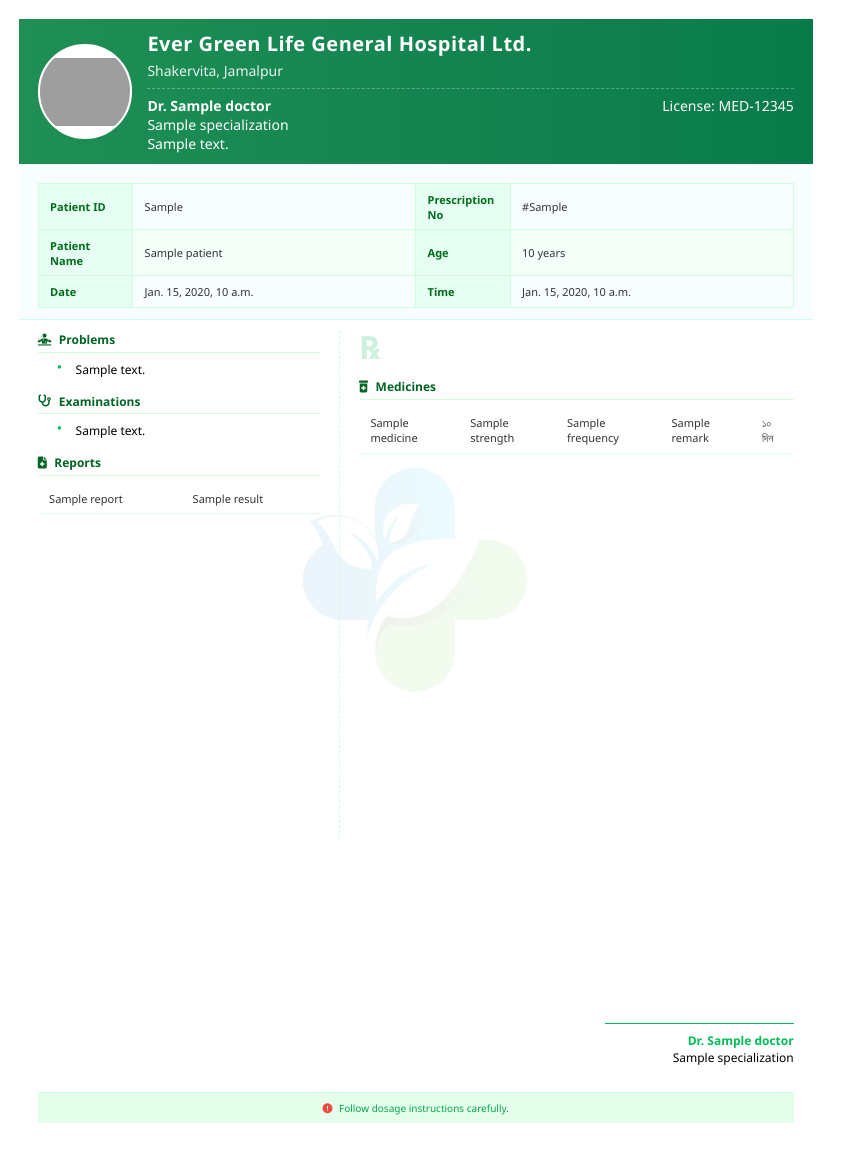
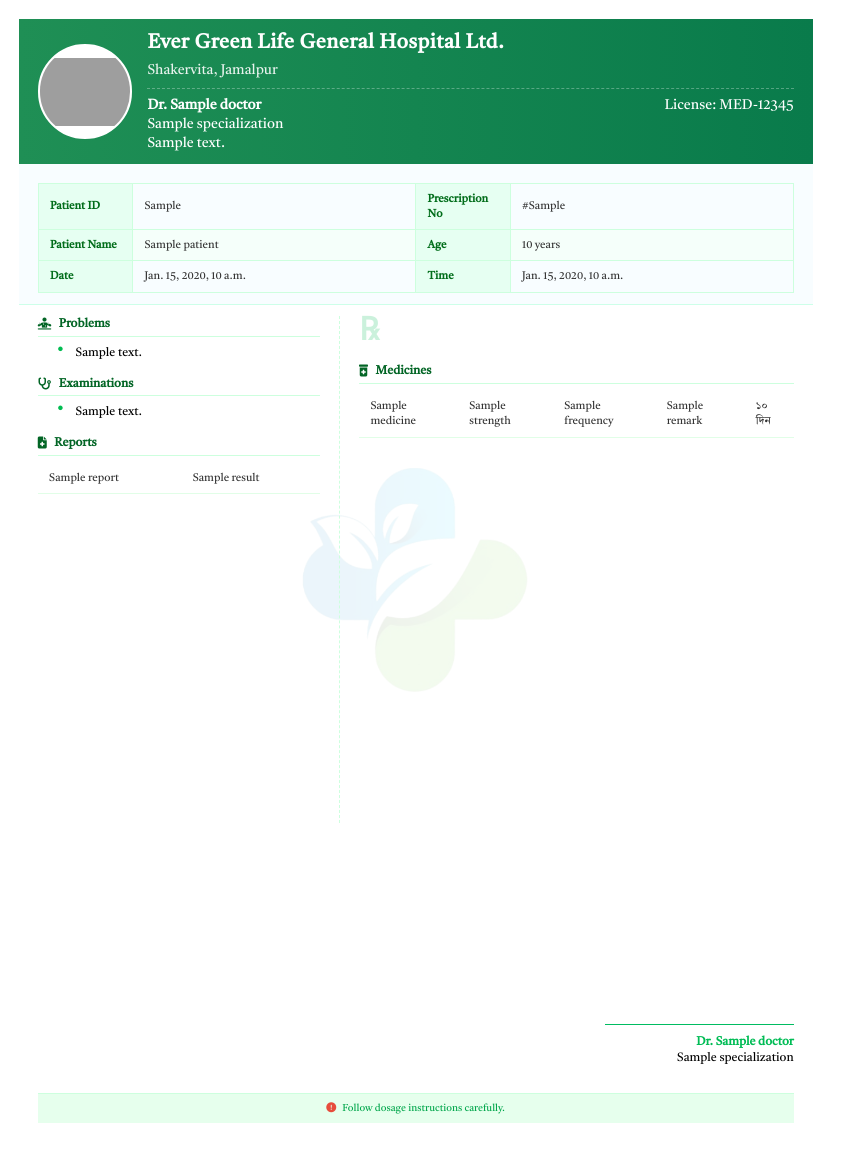
Before and after one commit to Himel-Sarder/MultiRx-JSTU, a Django app: template app/templates/app/prescription_pdf.html in a window 1280 px wide. Shown: the whole page, without its empty margins (0-857 px from the left). Run offline with Django 5.2, Linux system fonts and the light colour scheme; the template is opened without the code that fills it: most values are stand-ins (such as "Sample title", 1, 10 or a date in 2020); grey boxes are pictures that could not be loaded.

Commit message:
Update prescription_pdf.html

```diff
--- a/app/templates/app/prescription_pdf.html
+++ b/app/templates/app/prescription_pdf.html
@@ -15,7 +15,7 @@
       margin: 0;
       padding: 0;
       box-sizing: border-box;
-      font-family: 'Segoe UI', Tahoma, Geneva, Verdana, sans-serif;
+      font-family: 'TiroBangla', serif;
       font-size: 12px;
     }
 
```
